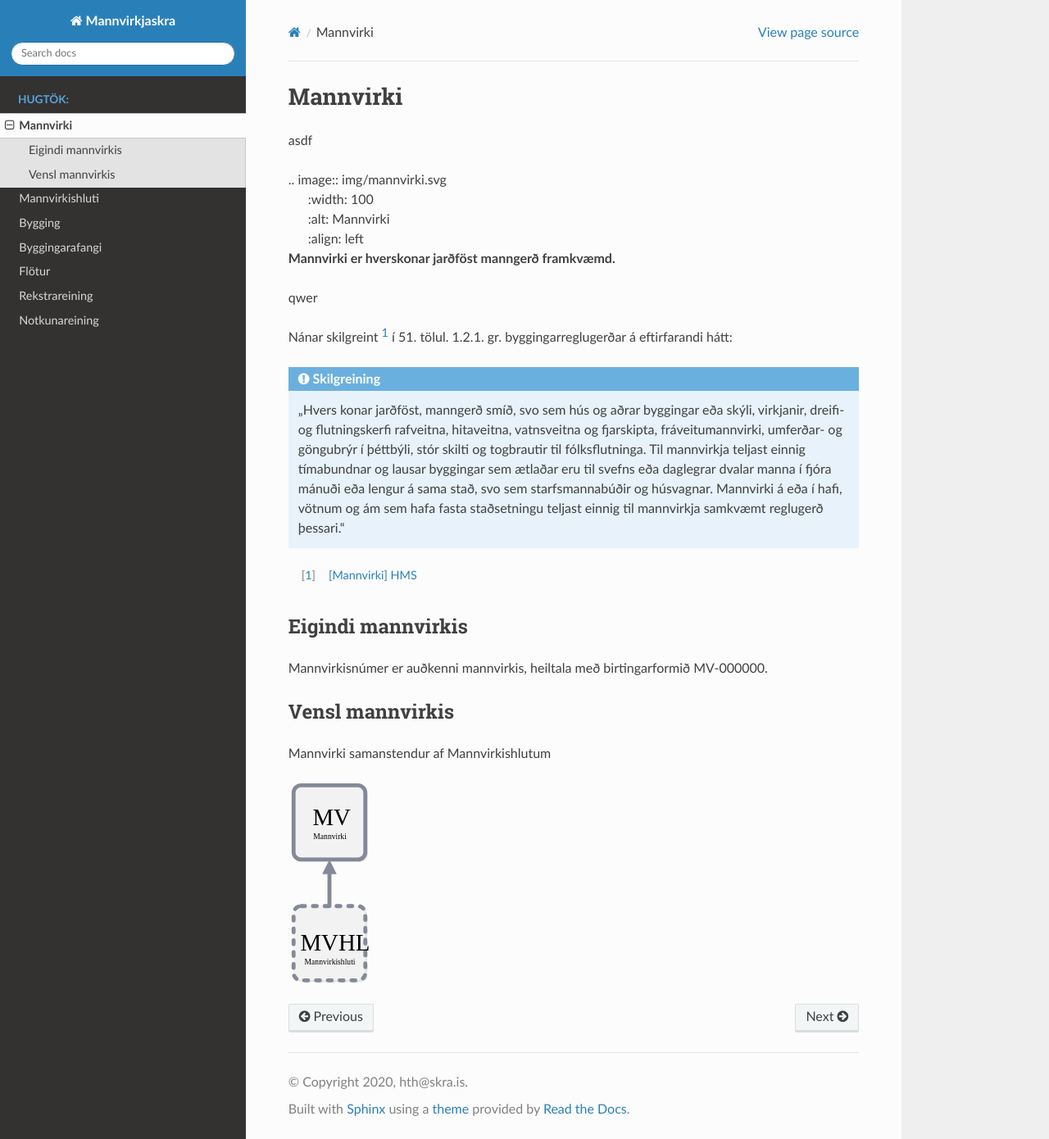
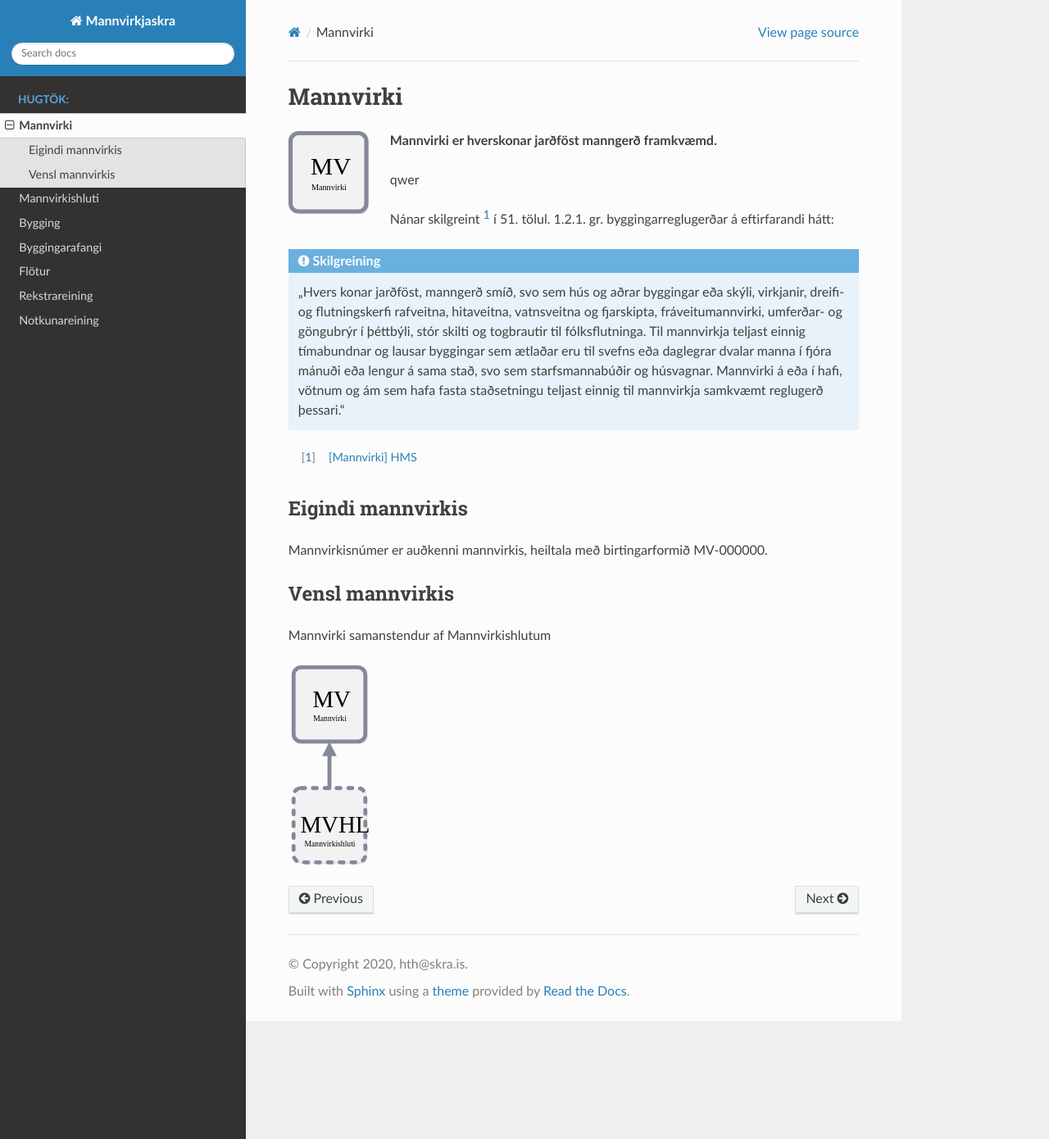
Before and after one commit to hthl/Mannvirkjaskra, a Sphinx documentation site: the page built from source/mannvirki.rst, in a window 1280 px wide and 1390 px high. Shown: the whole window at 82% size. Built offline with Sphinx 7.4.7 and the Read the Docs theme 2.0.0, drawn with Linux system fonts in a browser that asks for light colours.

Commit message:
Update mannvirki.rst

```diff
--- a/source/mannvirki.rst
+++ b/source/mannvirki.rst
@@ -1,13 +1,11 @@
 Mannvirki
 ==========
-asdf
-
-.. line-block::
-
+.. compound::
   .. image:: img/mannvirki.svg
     :width: 100
     :alt: Mannvirki
     :align: left
+
   **Mannvirki er hverskonar jarðföst manngerð framkvæmd.**
 
 
```
